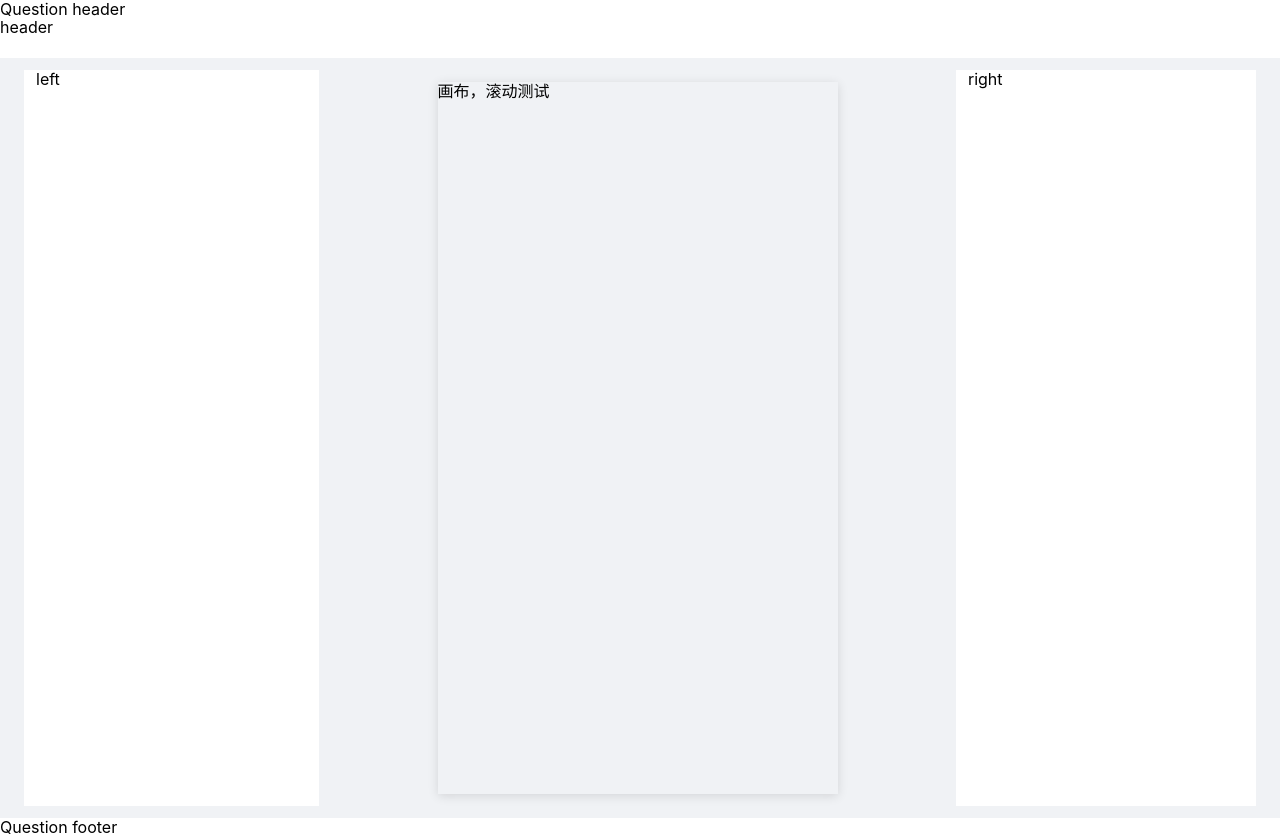
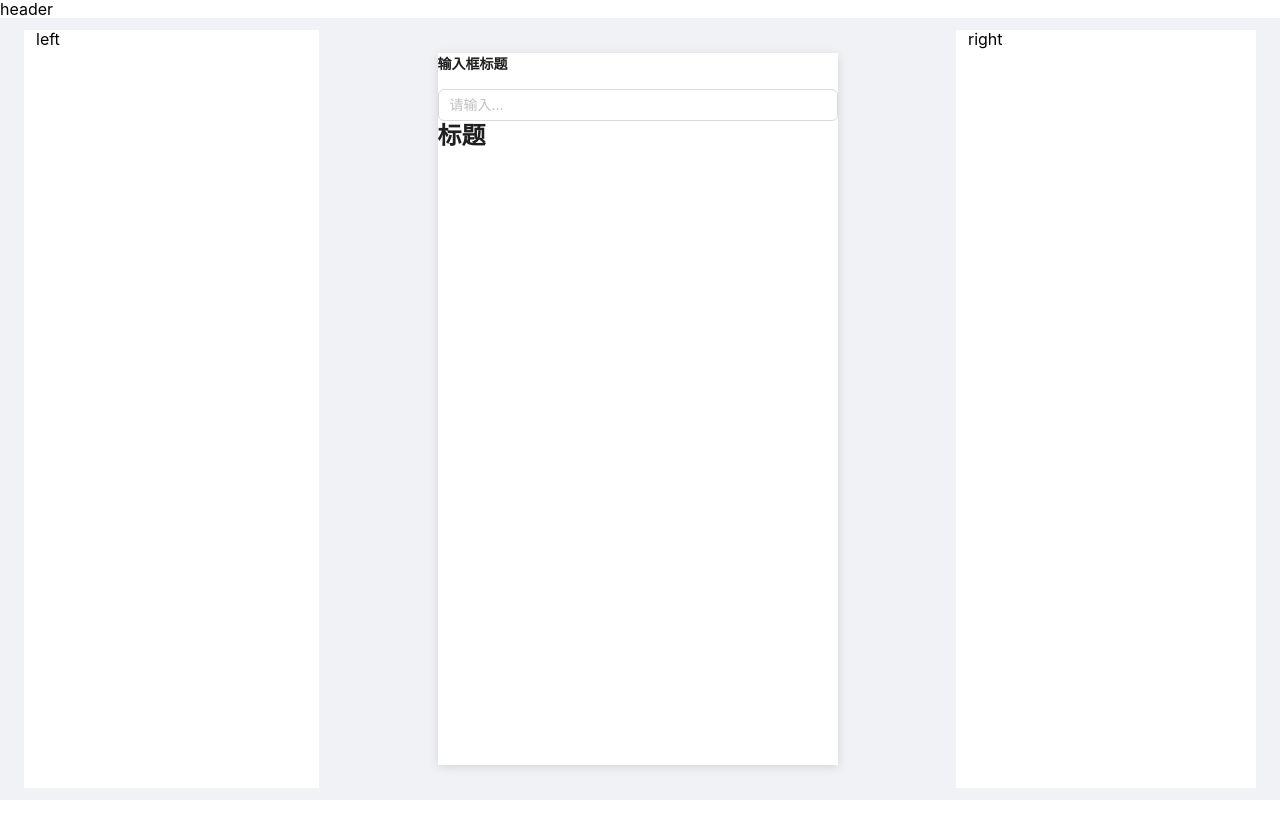
Before and after one commit to xinliceliangshi/low-re, a React (Create React App) app: page /question/edit/q2 in a window 1280 px wide. After the commit the page ends 800 px from the top, so only its background shows below. Built offline with nearby package versions, Linux system fonts and the light colour scheme; no server answers.

Commit message:
feat: 添加组件信息，画布页面

```diff
--- /dev/null
+++ b/src/components/QuestionInput/Component.tsx
@@ -0,0 +1,20 @@
+import React, { FC } from 'react'
+import { Typography, Input } from 'antd'
+import { QuestionInputPropsType, QuestionInputDefaultProps } from './interface'
+
+const { Paragraph } = Typography
+
+const QuestionInput: FC<QuestionInputPropsType> = (props: QuestionInputPropsType) => {
+  const { title, placeholder } = { ...QuestionInputDefaultProps, ...props }
+
+  return (
+    <div>
+      <Paragraph strong>{title}</Paragraph>
+      <div>
+        <Input placeholder={placeholder}></Input>
+      </div>
+    </div>
+  )
+}
+
+export default QuestionInput
--- /dev/null
+++ b/src/components/QuestionInput/interface.ts
@@ -0,0 +1,12 @@
+export type QuestionInputPropsType = {
+  title?: string
+  placeholder?: string
+
+  onChange?: (newProps: QuestionInputPropsType) => void
+  disabled?: boolean
+}
+
+export const QuestionInputDefaultProps: QuestionInputPropsType = {
+  title: '输入框标题',
+  placeholder: '请输入...',
+}
--- /dev/null
+++ b/src/components/QuestionTitle/Component.tsx
@@ -0,0 +1,41 @@
+import React, { FC } from 'react'
+import { Typography } from 'antd'
+import { QuestionTitleProps, QuestionTitleDefaultProps } from './interface'
+
+const { Title } = Typography
+
+const QuestionTitle: FC<QuestionTitleProps> = (props: QuestionTitleProps) => {
+  const { text = '', level = 1, isCenter = false } = { ...QuestionTitleDefaultProps, ...props }
+
+  const genFontSize = (level: number) => {
+    switch (level) {
+      case 1:
+        return '24px'
+      case 2:
+        return '20px'
+      case 3:
+        return '16px'
+      case 4:
+        return '14px'
+      case 5:
+        return '12px'
+      default:
+        return '16px'
+    }
+  }
+
+  return (
+    <Title
+      level={level}
+      style={{
+        textAlign: isCenter ? 'center' : 'start',
+        marginBottom: '0',
+        fontSize: genFontSize(level),
+      }}
+    >
+      {text}
+    </Title>
+  )
+}
+
+export default QuestionTitle
--- /dev/null
+++ b/src/components/QuestionTitle/interface.ts
@@ -0,0 +1,12 @@
+export type QuestionTitleProps = {
+  text?: string
+  level?: 1 | 2 | 3 | 4 | 5
+  isCenter?: boolean
+  onChange?: (newProps: QuestionTitleProps) => void
+  disabled?: boolean
+}
+export const QuestionTitleDefaultProps: QuestionTitleProps = {
+  text: '标题',
+  level: 1 as 1 | 2 | 3 | 4 | 5,
+  isCenter: false,
+}
--- a/src/pages/Layouts/QestionLayout.tsx
+++ b/src/pages/Layouts/QestionLayout.tsx
@@ -4,11 +4,11 @@ import { Outlet } from 'react-router-dom'
 const QuestionLayout: FC = () => {
   return (
     <>
-      <div>Question header</div>
+      {/* <div>Question header</div> */}
       <div>
         <Outlet />
       </div>
-      <div>Question footer</div>
+      {/* <div>Question footer</div> */}
     </>
   )
 }
--- /dev/null
+++ b/src/pages/quesion/Edit/EditCanvas.module.scss
@@ -0,0 +1,29 @@
+.canvas {
+    min-height: 100%;
+    background-color: #fff;
+    overflow: hidden;
+}
+
+.component-wrapper {
+    margin: 12px;
+    border: 1px solid #fff;
+    padding: 12px;
+    border-radius: 3px;
+
+    &:hover {
+        border-color: #d9d9d9;
+    }
+}
+
+.selected {
+    border-color: #1890ff !important;
+}
+
+.locked {
+    opacity: .5;
+    cursor: not-allowed;
+}
+
+.component {
+    pointer-events: none;
+}
--- /dev/null
+++ b/src/pages/quesion/Edit/EditCanvas.tsx
@@ -0,0 +1,17 @@
+import React, { FC } from 'react'
+import styles from './EditCanvas.module.scss'
+import QuestionInput from '../../../components/QuestionInput/Component'
+import QuestionTitle from '../../../components/QuestionTitle/Component'
+const EditCanvas: FC = () => {
+  return (
+    <div className={styles.canvas}>
+      <div>
+        <QuestionInput />
+      </div>
+      <div>
+        <QuestionTitle />
+      </div>
+    </div>
+  )
+}
+export default EditCanvas
--- a/src/pages/quesion/Edit/index.module.scss
+++ b/src/pages/quesion/Edit/index.module.scss
@@ -35,6 +35,10 @@
             transform: translateX(-50%) translateY(-50%);
             overflow: auto;
             box-shadow: 0 2px 10px #0000001f;
+            background-color: #fff;
+            .canvas-wrapper-content{
+                height: 900px;
+            }
         }
     }
 
--- a/src/pages/quesion/Edit/index.tsx
+++ b/src/pages/quesion/Edit/index.tsx
@@ -3,17 +3,19 @@ import { useParams } from 'react-router-dom'
 import { getQuestionService } from '../../../services/question'
 import useLoadQuestionData from '../../../hooks/useLoadQuestionData'
 import styles from './index.module.scss'
+import EditCanvas from './EditCanvas'
 const Edit: FC = () => {
   const { loading, data } = useLoadQuestionData()
   return (
     <div className={styles.container}>
-      <div style={{ backgroundColor: '#fff', minHeight: '40px' }}>header</div>
+      <div style={{ backgroundColor: '#fff' }}>header</div>
       <div className={styles['content-wrapper']}>
         <div className={styles.content}>
           <div className={styles.left}>left</div>
           <div className={styles.main}>
             <div className={styles['canvas-wrapper']}>
-              <div style={{ minHeight: '900px' }}>画布，滚动测试</div>
+              <EditCanvas />
+              {/* <div className={styles['canvas-wrapper-content']}>画布</div> */}
             </div>
           </div>
           <div className={styles.right}>right</div>
```
Also changed, not shown: src/hooks/useGetUserInfo.ts (added).
